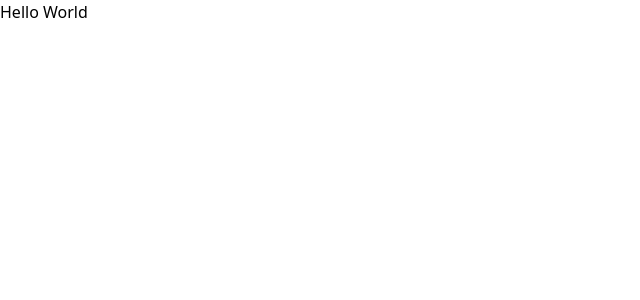
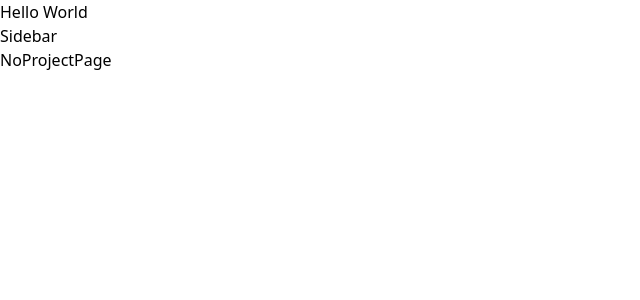
Before and after one commit to sntg-ferreiro/react-project-management-challenge, a React (Vite) app: page / in a window 1280 px wide. Shown: the top 300 px of the page, without its empty margins (0-640 px from the left). Built offline with nearby package versions, Linux system fonts and the light colour scheme.

Commit message:
Initial structure down

```diff
--- a/src/App.jsx
+++ b/src/App.jsx
@@ -1,7 +1,19 @@
+import { NoProjectPage } from "./components/NoProjectPage";
+import { ProjectPage } from "./components/ProjectPage";
+import { Sidebar } from "./components/Sidebar";
+
 function App() {
+
+  let isProjectListEmpty = true;
+
   return (
     <>
       <h1 className="my-8 text-center text-5xl font-bold">Hello World</h1>
+      <div className="flex items-center justify-between">
+      <Sidebar/>
+      {isProjectListEmpty ? <NoProjectPage/> : <ProjectPage/>}
+      </div>
+
     </>
   );
 }
--- /dev/null
+++ b/src/components/NoProjectPage.jsx
@@ -0,0 +1,7 @@
+import React from 'react'
+
+export const NoProjectPage = () => {
+  return (
+    <div>NoProjectPage</div>
+  )
+}
--- /dev/null
+++ b/src/components/ProjectHeader.jsx
@@ -0,0 +1,7 @@
+import React from 'react'
+
+export const ProjectHeader = () => {
+  return (
+    <div>ProjectHeader</div>
+  )
+}
--- /dev/null
+++ b/src/components/ProjectPage.jsx
@@ -0,0 +1,17 @@
+import React from 'react'
+
+import {ProjectHeader} from './ProjectHeader'
+import {TaskDetails} from './TaskDetails'
+import { NoProjectPage } from './NoProjectPage'
+
+
+
+export const ProjectPage = () => {
+  return (
+    <div className="items-center gap-4">
+        <h1 className='text-xl font-bold text-stone-700 my-4'> Center Page </h1>
+    <ProjectHeader/>
+    <TaskDetails/>
+    </div>
+  )
+}
--- /dev/null
+++ b/src/components/Sidebar.jsx
@@ -0,0 +1,7 @@
+import React from 'react'
+
+export const Sidebar = () => {
+  return (
+    <div>Sidebar</div>
+  )
+}
--- /dev/null
+++ b/src/components/TaskDetails.jsx
@@ -0,0 +1,7 @@
+import React from 'react'
+
+export const TaskDetails = () => {
+  return (
+    <div>TaskDetails</div>
+  )
+}
```
Also changed, not shown: 1 other file (tests, documents, lock files or other folders).
